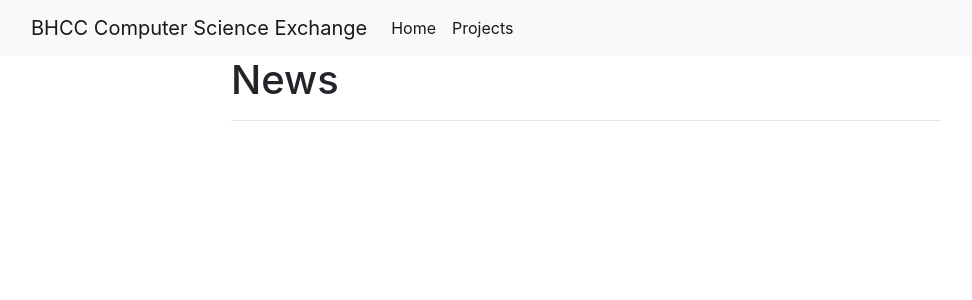
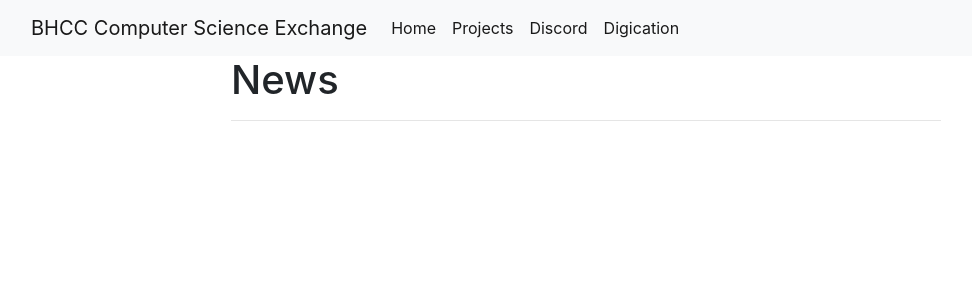
Before and after one commit to BHCC-CSX/CSXDjangoSite, a Django app: page / in a window 1280 px wide. Shown: the top 300 px of the page, without its empty margins (54-1026 px from the left). Run offline with Django 3.2, Linux system fonts and the light colour scheme; data that the repository does not hold is empty; some libraries are stand-ins or nearby versions.

Commit message:
Added permanent Discord and Digication links to base html template's navigation bar.

```diff
--- a/mysite/templates/base.html
+++ b/mysite/templates/base.html
@@ -15,6 +15,13 @@
             <li class="nav-item active">
               <a class="nav-link" href="{% url 'project_index' %}">Projects</a>
             </li>
+            <li class="nav-item active">
+              <a class="nav-link" href="https://discord.gg/76xbjPA">Discord</a>
+            </li>
+            <li class="nav-item active">
+              <a class="nav-link" href="https://bhcc.digication.com/computer_science_club/">Digication</a>
+            </li>
+
           </ul>
         </div>
     </div>
```
